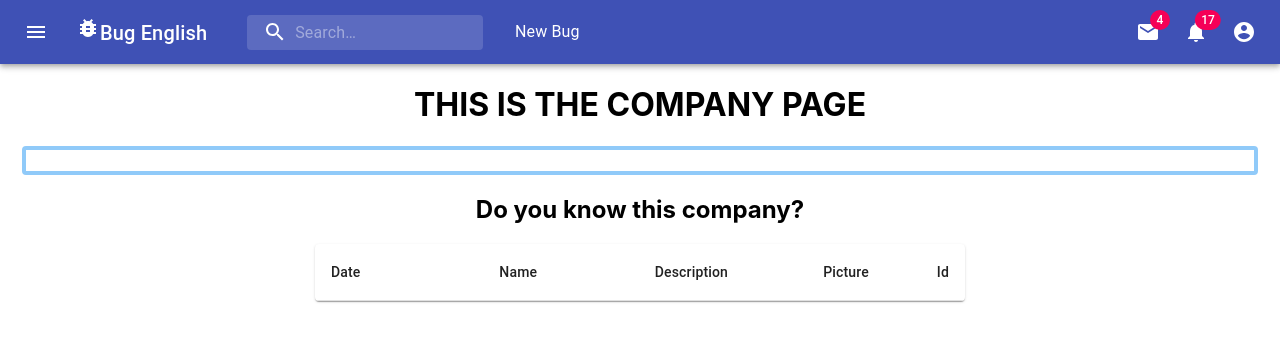
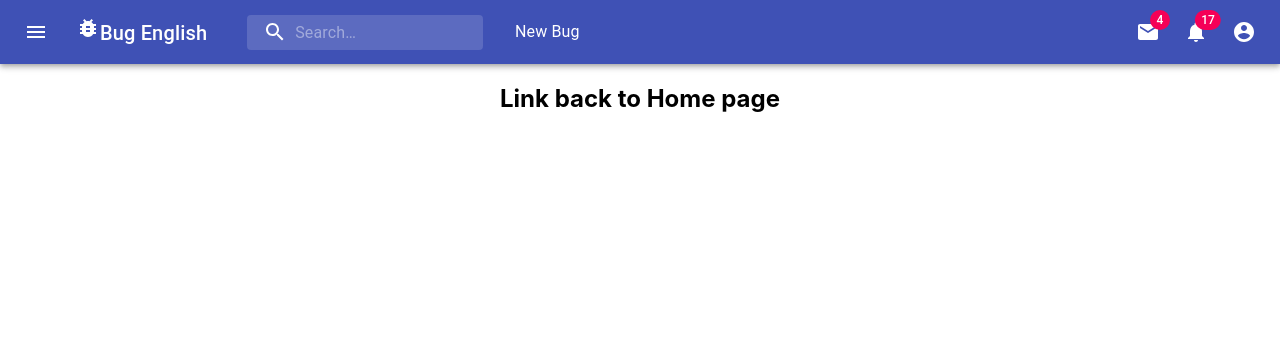
Before and after one commit to damienminter/bug-english, a React (Create React App) app: page /company in a window 1280 px wide. Shown: the top 342 px of the page. Built offline with nearby package versions, Linux system fonts and the light colour scheme.

Commit message:
fix issue with no comany

```diff
--- a/src/components/company/CompanyInformation.js
+++ b/src/components/company/CompanyInformation.js
@@ -3,6 +3,7 @@ import React from "react";
 export default function CompanyInformation(props) {
   const { comp } = props;
   return (
+    <React.Fragment>
       <div className="company-information-component">
         <h1>{comp.name}</h1>
         <h2>{comp.id}</h2>
@@ -10,5 +11,6 @@ export default function CompanyInformation(props) {
         <h2>{comp.website}</h2>
         <h2>{comp.email}</h2>
       </div>
+    </React.Fragment>
   );
 }
--- a/src/pages/Company.js
+++ b/src/pages/Company.js
@@ -1,4 +1,4 @@
-import React from "react";
+import React, { useState } from "react";
 import CompanyListBug from "../components/company/CompanyListBugs";
 
 import { useSelector } from "react-redux";
@@ -7,18 +7,30 @@ import CompanyInformation from "../components/company/CompanyInformation";
 export default function Company() {
   const comp = useSelector((state) => state.company);
   const compBugs = useSelector((state) => state.filterBugs);
+  const currentBug = useSelector((state) => state.bug);
 
+  if (comp === null || comp === undefined) {
     return (
-    <div>
-      <h1>THIS IS THE COMPANY PAGE</h1>
-
-      {comp && (
+      <>
+        <h2>There is no company assigned</h2>
+        need to keep state of the bug we clicked on so that we can perform an
+        action on how to handle
+      </>
+    );
+  } else
+    return (
+      <>
+        {Object.keys(comp).length > 0 && (
           <div>
             <CompanyInformation comp={comp} />
+            <CompanyListBug compBugs={compBugs} />
           </div>
         )}
-      {Object.keys(comp).length === 0 && <h2>Do you know this company?</h2>}
-      <CompanyListBug compBugs={compBugs} />
+        {Object.keys(comp).length === 0 && (
+          <div>
+            <h2>Link back to Home page</h2>
           </div>
+        )}
+      </>
     );
 }
```
Lines whose indentation alone changed are shown as unchanged.
